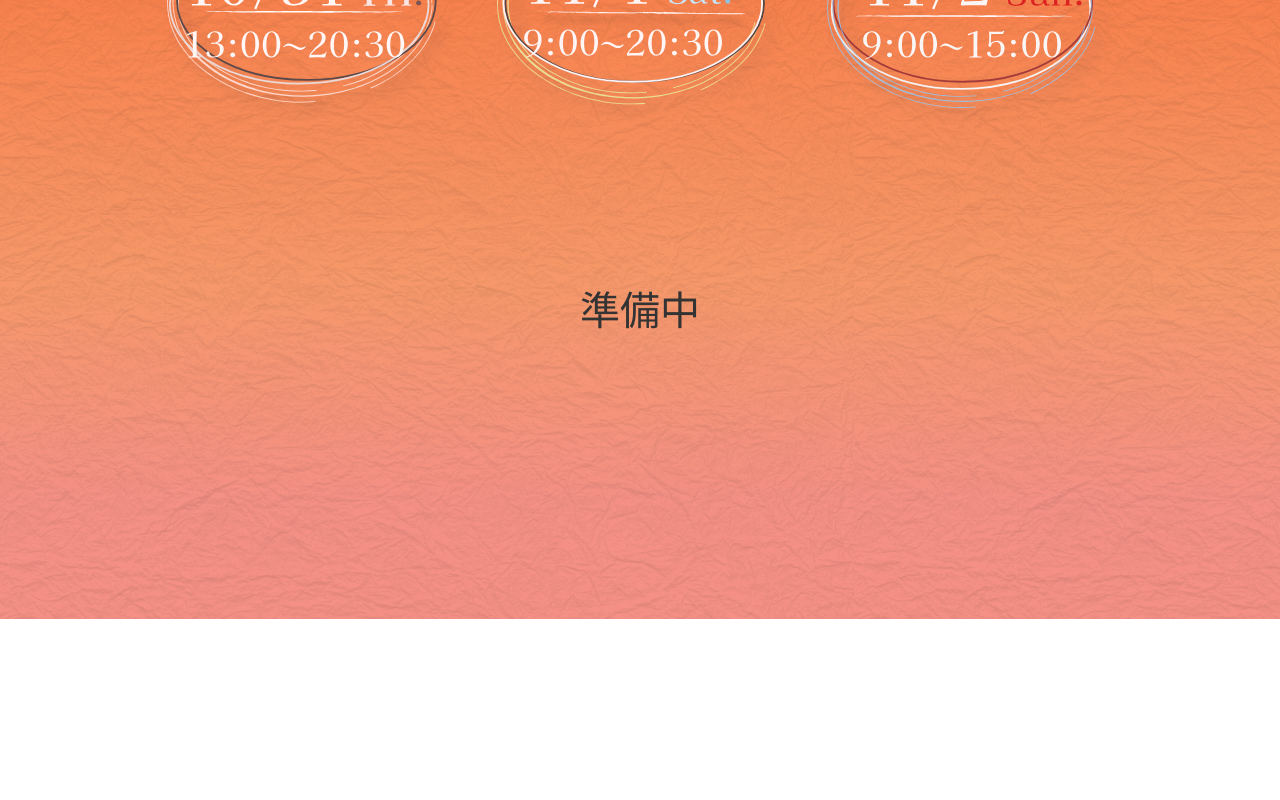
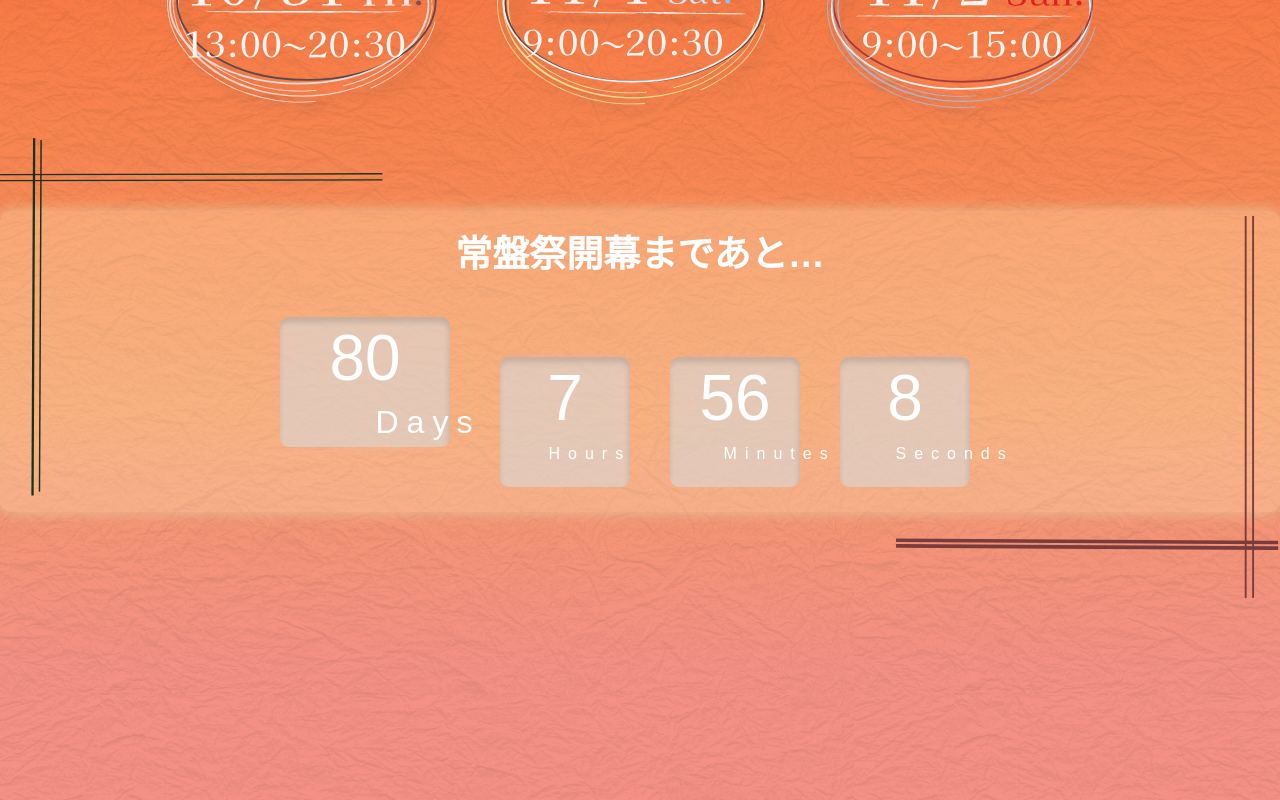
Before and after one commit to ynufes-tech/ynufes-tokiwa25, a Nuxt app: page / in a window 1280 px wide. Shown: the part 745-1545 px from the top of the page. Before the commit the page ends 1364 px from the top, so only its background shows below. Built offline with nearby package versions, Linux system fonts and the light colour scheme; a web font is replaced by a local one.

Commit message:
countdown-timer(仮)

```diff
--- /dev/null
+++ b/components/CountdownTimer.vue
@@ -0,0 +1,207 @@
+<script lang="ts" setup>
+import { ref, onMounted, onUnmounted } from 'vue'
+
+const props = defineProps<{
+  title: string
+  targetDate: string
+}>()
+
+const days = ref(0)
+const hours = ref(0)
+const minutes = ref(0)
+const seconds = ref(0)
+
+let timer: number | undefined
+
+const updateCountdown = () => {
+  const now = new Date().getTime()
+  const target = new Date(props.targetDate).getTime()
+  const diff = target - now
+
+  if (diff <= 0) {
+    days.value = hours.value = minutes.value = seconds.value = 0
+    clearInterval(timer)
+    return
+  }
+
+  days.value = Math.floor(diff / (1000 * 60 * 60 * 24))
+  hours.value = Math.floor((diff / (1000 * 60 * 60)) % 24)
+  minutes.value = Math.floor((diff / (1000 * 60)) % 60)
+  seconds.value = Math.floor((diff / 1000) % 60)
+}
+
+onMounted(() => {
+  updateCountdown()
+  timer = window.setInterval(updateCountdown, 1000)
+})
+
+onUnmounted(() => {
+  clearInterval(timer)
+})
+</script>
+
+<template>
+  <div class="countdown-wrapper">
+    <h2>{{ title }}</h2>
+    <div class="time-container">
+      <div class="time-box time-box-lg">
+        <span class="num">{{ days }}</span>
+        <span class="label label-lg">Days</span>
+      </div>
+      <div class="time-boxes">
+        <div class="time-box">
+          <span class="num">{{ hours }}</span>
+          <span class="label">Hours</span>
+        </div>
+        <div class="time-box">
+          <span class="num">{{ minutes }}</span>
+          <span class="label">Minutes</span>
+        </div>
+        <div class="time-box">
+          <span class="num">{{ seconds }}</span>
+          <span class="label">Seconds</span>
+        </div>
+      </div>
+    </div>
+  </div>
+</template>
+
+<style lang="scss" scoped>
+@use "@/assets/scss/_breakpoint.scss" as *;
+
+.countdown-wrapper {
+  display: flex;
+  flex-direction: column;
+  align-items: center;
+  text-align: center;
+  color: white;
+  background: rgba(255, 236, 184, 0.3);
+  padding: 25px;
+  border-radius: 10px;
+  box-shadow: 0 0 15px rgba(234, 195, 153, 1);
+  margin-top: 10vh;
+  max-width: 100%;
+
+  @include sm {
+    margin-top: 0;
+  }
+
+  h2 {
+    font-size: 37px;
+    margin-bottom: 20px;
+    font-weight: bold;
+    @include md {
+      font-size: 24px;
+    }
+  }
+
+  .time-container {
+    display: flex;
+    justify-content: center;
+    gap: 20px;
+    margin-top: 8vh;
+
+    @include sm {
+      gap: 10px;
+      margin-top: 0;
+      flex-direction: column;
+    }
+  }
+
+  .time-boxes {
+    display: flex;
+    flex-direction: row;
+    justify-content: space-between;
+    gap: 40px;
+
+    @include md {
+      gap: 18px;
+    }
+
+    @include sm {
+      gap: 13px;
+    }
+  }
+
+  /* 共通ボックススタイル */
+  .time-box {
+    background: rgba(217, 217, 217, 0.6);
+    box-shadow: -1px 5px 5px rgba(102, 102, 102, 0.24) inset;
+    padding: 9px 20px;
+    border-radius: 9px;
+    width: 90px;
+    position: relative;
+    text-align: center;
+
+    @include md {
+      width: 50px;
+    }
+
+    .num {
+      display: block;
+      font-size: 4rem;
+      font-weight: 500;
+
+      @include md {
+        font-size: 2.5rem;
+      }
+
+      @include sm {
+        font-size: 2rem;
+      }
+    }
+
+    .label {
+      font-size: 1rem;
+      letter-spacing: 8px;
+      margin-top: 2vh;
+      display: inline-block;
+      transform: translateX(30%); /* ラベルを右に少しずらす */
+
+      @include md {
+        font-size: 0.7rem;
+        letter-spacing: 5px;
+        transform: translateX(10%); /* ラベルを右に少しずらす */
+      }
+      @include sm {
+        letter-spacing: 2px;
+        transform: translateX(0%); /* ラベルを右に少しずらす */
+      }
+    }
+  }
+
+  .time-box-lg {
+    min-width: 130px;
+    top: -40px;
+    left: -30px;
+    position: relative;
+
+    .label-lg {
+      font-size: 2rem;
+      transform: translateX(60%); /* ラベルを右に少しずらす */
+
+      @include md {
+        font-size: 1rem;
+      }
+
+      @include sm {
+        transform: translateX(0%); /* ラベルを右に少しずらす */
+      }
+    }
+
+    @include md {
+      min-width: 70px;
+      left: -10px;
+    }
+
+    @include sm {
+      min-width: 100px;
+      top: 0;
+      left: 0;
+      display: flex;
+      flex-direction: column;
+      align-self: center;
+    }
+  }
+}
+</style>
--- a/pages/index.vue
+++ b/pages/index.vue
@@ -9,6 +9,7 @@ useHead({
     },
   ],
 });
+import CountdownTimer from '~/components/CountdownTimer.vue';
 import PageTitle from '~/components/PageTitle.vue';
 </script>
 
@@ -26,9 +27,17 @@ import PageTitle from '~/components/PageTitle.vue';
         <img src="~/assets/images/day2-frame.svg" alt="day2" class="date-img" />
         <img src="~/assets/images/day3-frame.svg" alt="day3" class="date-img" />
       </div>
-      <div class="preparing">
+      <div class="timer">
+        <img src="~/assets/images/timer-frame-lt.svg " class="timer-frame-lt" alt="countdownframe" />
+        <CountdownTimer
+        title="常盤祭開幕まであと…"
+        targetDate="2025-10-31T13:00:00"
+        />
+        <img src="~/assets/images/timer-frame-rt.svg " class="timer-frame-rt" alt="countdownframe" />
+      </div>
+      <!-- <div class="preparing">
         <p>準備中</p>
-      </div>
+      </div> -->
     </div>
   </div>
 </template>
@@ -89,10 +98,54 @@ import PageTitle from '~/components/PageTitle.vue';
   }
 }
 
-.preparing {
-  font-size: 40px;
-  color: #333;
-  margin-top: 20vh;
+.timer {
+  position: relative;
+  width: 100%;
+  margin-top: 10vh;
 }
 
+.timer-frame-lt {
+ position: absolute;
+ left: 0;
+ top: 35%;
+ transform: translateY(-50%);
+ width: 30%;
+ height: auto;
+
+ @include md {
+   top: 30%;
+   width: 40%;
+ }
+
+ @include sm {
+   top: 20%;
+   width: 50%;
+ }
+}
+
+.timer-frame-rt {
+ position: absolute;
+ top: 65%;
+ right: 0;
+ transform: translateY(-50%);
+ width: 30%;
+ height: auto;
+
+ @include md {
+   top: 70%;
+   width: 40%;
+ }
+
+ @include sm {
+   top: 80%;
+   width: 50%;
+ }
+}
+
+// .preparing {
+//   font-size: 40px;
+//   color: #333;
+//   margin-top: 20vh;
+// }
+
 </style>
```
Also changed, not shown: assets/images/timer-frame-lt.svg (added), assets/images/timer-frame-rt.svg (added).
